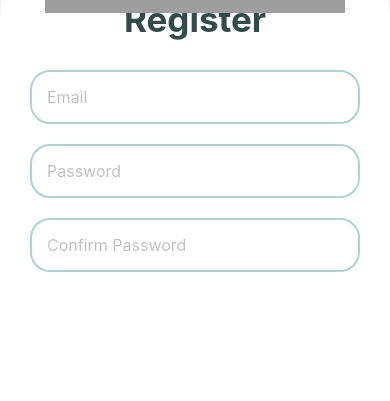
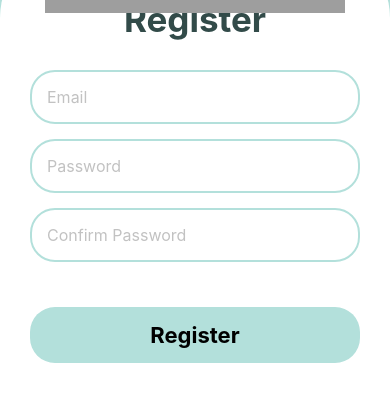
Before and after one commit to NikolVasileva/pet-food-shop-react-native, a React Native app: screen /RegisterScreen in a window 390 px wide. Shown: the part 317-718 px from the top of the page. Built offline with nearby package versions, Linux system fonts and the light colour scheme; grey boxes are pictures that could not be loaded.

Commit message:
Updating layout ob register screen and add register button

```diff
--- a/src/screens/RegisterScreen.jsx
+++ b/src/screens/RegisterScreen.jsx
@@ -1,5 +1,6 @@
 import { View, Image, Text, StyleSheet, TextInput, Dimensions } from "react-native";
 import { SafeAreaView } from "react-native-safe-area-context";
+import MainButton from "../components/MainButton";
 
 
 export default function RegisterScreen() {
@@ -27,7 +28,7 @@ export default function RegisterScreen() {
                     <View style={{ alignItems: "center" }}>
                         <Text style={{ fontSize: 35, color: "#324B49", fontWeight: "bold", textAlign: "center", paddingVertical: 30 }}>Register</Text>
                     </View>
-                    <View style={{ gap: 5 }}>
+                    <View>
                         <TextInput
                             style={styles.input}
                             placeholder="Email"
@@ -49,6 +50,7 @@ export default function RegisterScreen() {
                             secureTextEntry={true}
                         />
                     </View>
+                    <MainButton title="Register" style={{marginTop: 30}}/>
                 </View>
             </View>
         </SafeAreaView>
@@ -57,7 +59,7 @@ export default function RegisterScreen() {
 
 const styles = StyleSheet.create({
     container: {
-        backgroundColor: "#F1F1F1",
+        backgroundColor: "#B3E0DB",
         flex: 1,
         position: "relative"
     },
@@ -78,10 +80,10 @@ const styles = StyleSheet.create({
     },
     input: {
         padding: 15,
-        borderRadius: 20,
+        borderRadius: 25,
         marginBottom: 15,
         fontSize: 16,
         borderWidth: 2,
-        borderColor: '#AAD5D1',
+        borderColor: "#B3E0DB",
     },
 })
```
Lines whose indentation alone changed are shown as unchanged.
